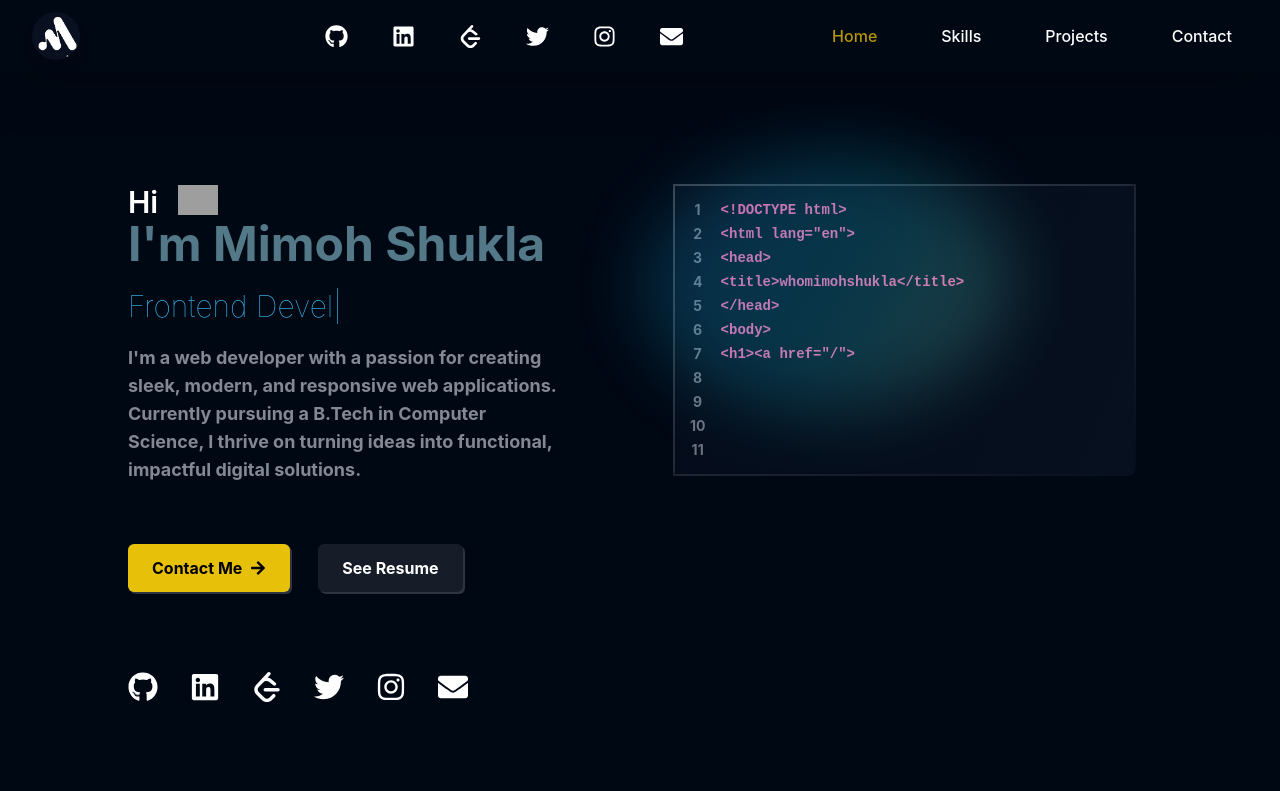
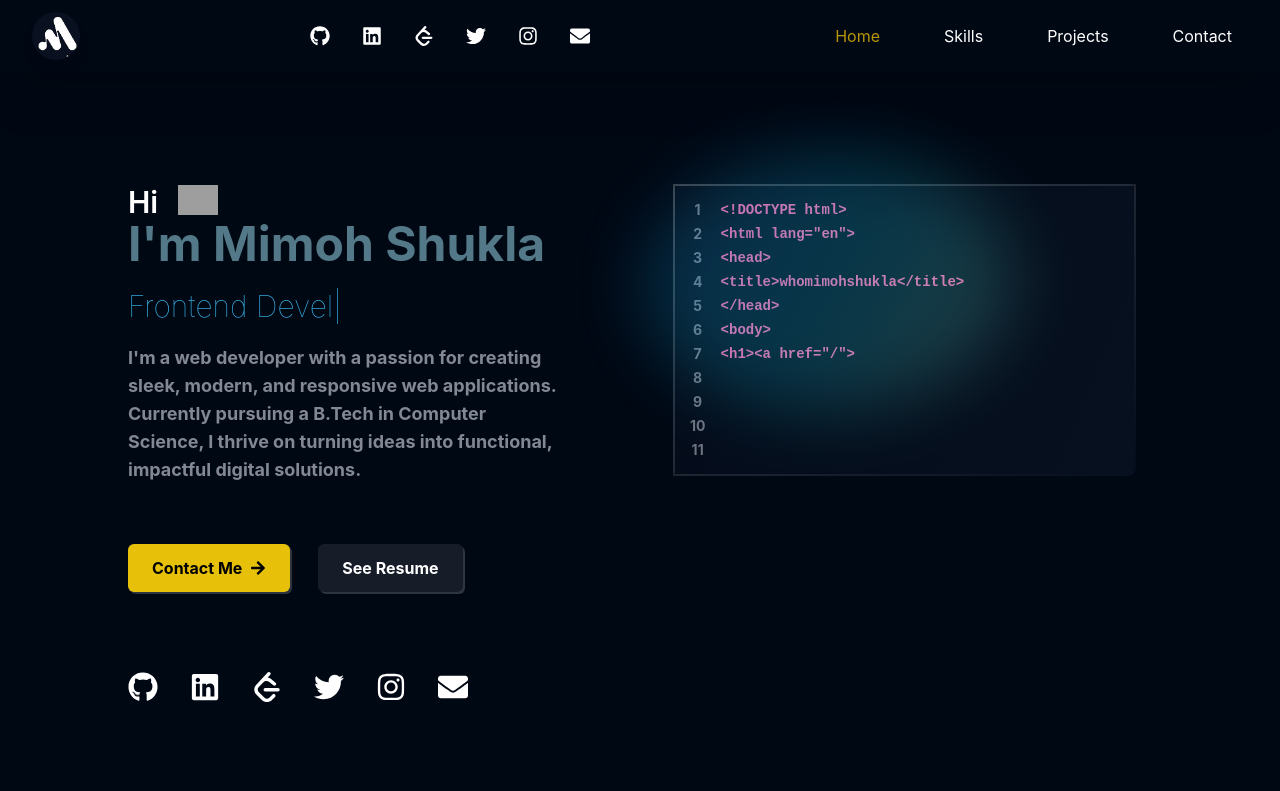
Before and after one commit to whomimohshukla/MainPortfolioCode, a React (Vite) app: page / in a window 1280 px wide. Shown: the top 791 px of the page. Built offline with nearby package versions, Linux system fonts and the light colour scheme; grey boxes are pictures that could not be loaded.

Commit message:
navbar.jsx

```diff
--- a/src/components/NavBar.jsx
+++ b/src/components/NavBar.jsx
@@ -14,29 +14,32 @@ import mylogo from "../assets/myLogo-Photoroom-Photoroom.jpg";
 function NavBar() {
   const [isMenuOpen, setIsMenuOpen] = useState(false); // State for mobile menu toggle
 
+  const handleMenuClose = () => {
+    setIsMenuOpen(false); // Close menu
+  };
+
   return (
-    <header className="shadow-2xl sticky  z-50 top-0 bg-gray-900">
-      <nav className="border-gray-200  sticky  z-50 px-4 lg:px-8 py-3">
+    <header className="shadow-2xl sticky top-0 z-50 bg-gray-900">
+      <nav className="border-gray-200 px-4 lg:px-8 py-3">
         <div className="flex flex-wrap justify-between items-center mx-auto max-w-screen-xl">
           {/* Logo */}
-          <Link to="/" className="flex items-center space-x-2">
+          <Link to="/" className="flex items-center">
             <img
               src={mylogo}
-              className="h-12 w-12 rounded-full shadow-lg"
+              className="h-10 w-10 sm:h-12 sm:w-12 rounded-full shadow-lg"
               alt="Logo"
             />
           </Link>
+
           {/* Contact Icons */}
-          <div className="ml-28">
-            <ul>
-              <li className="flex flex-row space-x-11 mt-4 lg:mt-0">
+          <div className="hidden sm:flex space-x-6 lg:space-x-8 items-center">
             <a
               href="https://github.com/Mimohshukla00"
               target="_blank"
               rel="noopener noreferrer"
               className="text-white hover:text-yellow-500"
             >
-                  <FaGithub size={23} />
+              <FaGithub size={20} />
             </a>
             <a
               href="https://www.linkedin.com/in/mimohshukla00"
@@ -44,7 +47,7 @@ function NavBar() {
               rel="noopener noreferrer"
               className="text-white hover:text-yellow-500"
             >
-                  <FaLinkedin size={23} />
+              <FaLinkedin size={20} />
             </a>
             <a
               href="https://leetcode.com/whomimohshukla"
@@ -52,7 +55,7 @@ function NavBar() {
               rel="noopener noreferrer"
               className="text-white hover:text-yellow-500"
             >
-                  <SiLeetcode size={23} />
+              <SiLeetcode size={20} />
             </a>
             <a
               href="https://twitter.com/@whomimohshukla"
@@ -60,7 +63,7 @@ function NavBar() {
               rel="noopener noreferrer"
               className="text-white hover:text-yellow-500"
             >
-                  <FaTwitter size={23} />
+              <FaTwitter size={20} />
             </a>
             <a
               href="https://instagram.com/whomimohshukla"
@@ -68,21 +71,19 @@ function NavBar() {
               rel="noopener noreferrer"
               className="text-white hover:text-yellow-500"
             >
-                  <FaInstagram size={23} />
+              <FaInstagram size={20} />
             </a>
             <a
               href="mailto:mimohshukla0001@gmail.com"
               className="text-white hover:text-yellow-500"
             >
-                  <FaEnvelope size={23} />
+              <FaEnvelope size={20} />
             </a>
-              </li>
-            </ul>
           </div>
 
           {/* Hamburger Menu Button (visible on small screens) */}
           <button
-            className="lg:hidden text-white"
+            className="text-white lg:hidden"
             onClick={() => setIsMenuOpen(!isMenuOpen)}
           >
             <svg
@@ -101,17 +102,17 @@ function NavBar() {
             </svg>
           </button>
 
-          {/* Desktop Menu */}
+          {/* Navigation Menu */}
           <div
             className={`${
               isMenuOpen ? "block" : "hidden"
             } w-full lg:flex lg:w-auto`}
-            id="mobile-menu"
           >
-            <ul className="flex flex-col mt-4 lg:flex-row lg:space-x-8 lg:mt-0 font-medium">
+            <ul className="flex flex-col lg:flex-row lg:space-x-8 mt-4 lg:mt-0 text-center">
               <li>
                 <NavLink
                   to="/"
+                  onClick={handleMenuClose} // Close menu after clicking
                   className={({ isActive }) =>
                     `block py-2 px-4 transition duration-200 rounded ${
                       isActive ? "text-yellow-300" : "text-white"
@@ -124,6 +125,7 @@ function NavBar() {
               <li>
                 <NavLink
                   to="/skills"
+                  onClick={handleMenuClose} // Close menu after clicking
                   className={({ isActive }) =>
                     `block py-2 px-4 transition duration-200 rounded ${
                       isActive ? "text-yellow-300" : "text-white"
@@ -135,7 +137,8 @@ function NavBar() {
               </li>
               <li>
                 <NavLink
-                  to="/about"
+                  to="/projects"
+                  onClick={handleMenuClose} // Close menu after clicking
                   className={({ isActive }) =>
                     `block py-2 px-4 transition duration-200 rounded ${
                       isActive ? "text-yellow-300" : "text-white"
@@ -148,6 +151,7 @@ function NavBar() {
               <li>
                 <NavLink
                   to="/contact"
+                  onClick={handleMenuClose} // Close menu after clicking
                   className={({ isActive }) =>
                     `block py-2 px-4 transition duration-200 rounded ${
                       isActive ? "text-yellow-300" : "text-white"
```
Lines whose indentation alone changed are shown as unchanged.
